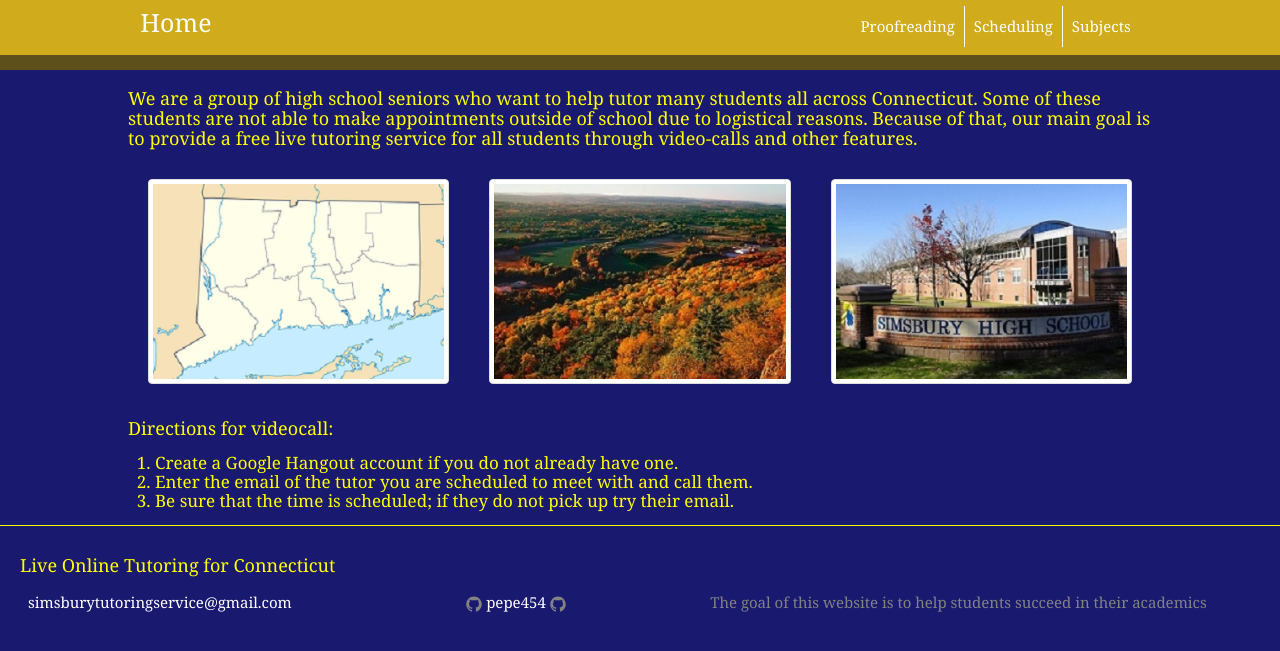
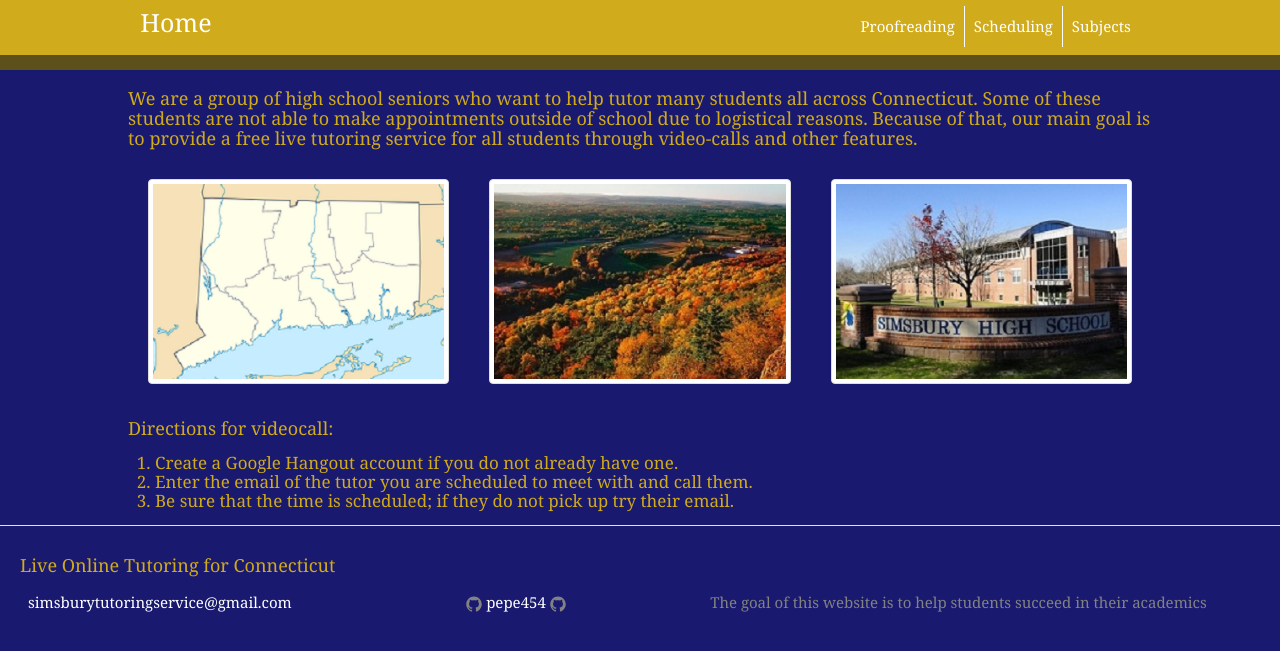
Before and after one commit to pepe454/pepe454.github.io, a Jekyll site: the page built from index.html, in a window 1280 px wide. Shown: the top 651 px of the page. Built offline with Jekyll 4.4.1, drawn with Linux system fonts in a browser that asks for light colours; the list of posts is cut into pages by our own code; comment, search, counter and statistics services are not loaded.

Commit message:
Update _base.scss

```diff
--- a/_sass/_base.scss
+++ b/_sass/_base.scss
@@ -16,7 +16,7 @@ dl, dd, ol, ul, figure {
  */
 body {
     font: $base-font-weight #{$base-font-size}/#{$base-line-height} $base-font-family;
-    color: yellow;
+    color: #d0ab1b;
     background-color: midnightblue;
     -webkit-text-size-adjust: 100%;
     -webkit-font-feature-settings: "kern" 1;
```
